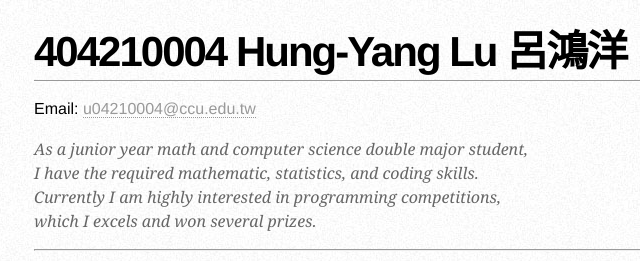
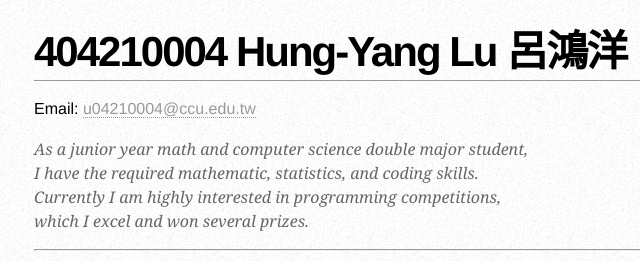
Before and after one commit to henrybear327/404210004_hw9, a plain HTML site: page index.html in a window 1280 px wide. Shown: the top 261 px of the page, 206-846 px from the left. Drawn offline with Linux system fonts and the light colour scheme.

Commit message:
Fix grammer error

```diff
--- a/index.html
+++ b/index.html
@@ -134,7 +134,7 @@
         <p>
             As a junior year math and computer science double major student, I have the required mathematic,
             statistics, and coding skills. <br>
-            Currently I am highly interested in programming competitions, which I excels
+            Currently I am highly interested in programming competitions, which I excel
             and won several prizes.
         </p>
     </div>
```
